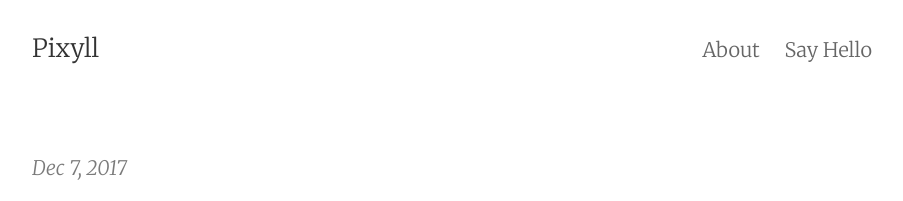
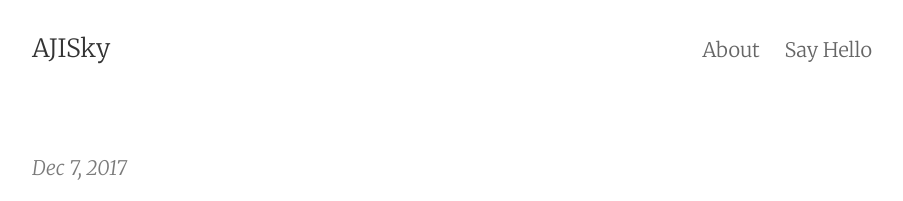
Before and after one commit to ajisky/ajisky.github.io, a Jekyll site: the page built from index.html, in a window 1280 px wide. Shown: the top 201 px of the page, without its empty margins (188-1091 px from the left). Built offline with Jekyll 4.4.1, drawn with Linux system fonts in a browser that asks for light colours; the list of posts is cut into pages by our own code.

Commit message:
Update _config.yml

```diff
--- a/_config.yml
+++ b/_config.yml
@@ -1,10 +1,10 @@
 # Site settings
-title:       Pixyll
+title:       AJISky
 email:       your_email@example.com
 author:      John Otander
 description: "A simple, beautiful theme for Jekyll that emphasizes content rather than aesthetic fluff."
 baseurl:     ""
-url:         "http://pixyll.com"
+url:         "http://ajisky.github.io"
 date_format: "%b %-d, %Y"
 header_pages:
  - about.md
```
